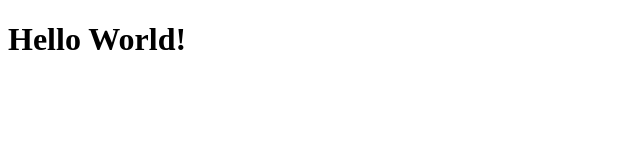
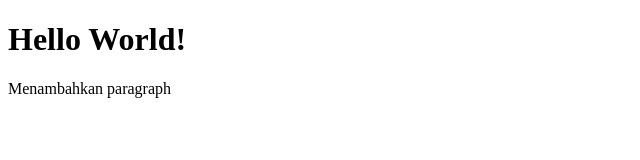
Before and after one commit to becakdaruratt/File-Terbaru-Repo, a plain HTML site: page index.html in a window 1280 px wide. Shown: the whole page, without its empty margins (0-640 px from the left). Drawn offline with Linux system fonts and the light colour scheme.

Commit message:
menambahkan beberapa perubahan ke 2 file

```diff
--- a/index.html
+++ b/index.html
@@ -8,5 +8,6 @@
 </head>
 <body>
     <h1>Hello World!</h1>
+    <p>Menambahkan paragraph</p>
 </body>
 </html>
```
Also changed, not shown: 1 other file.
